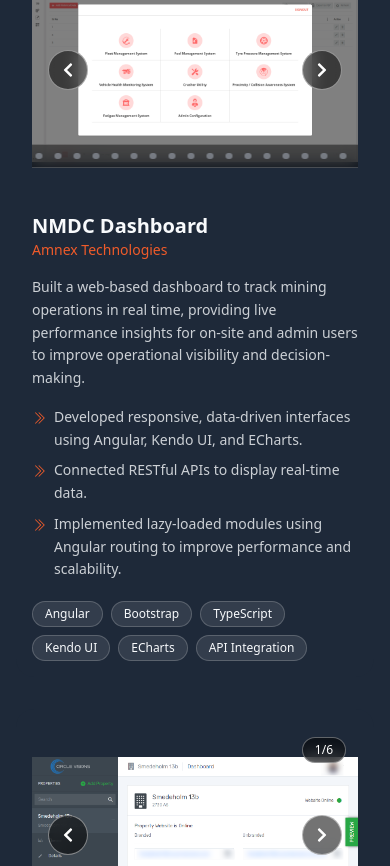
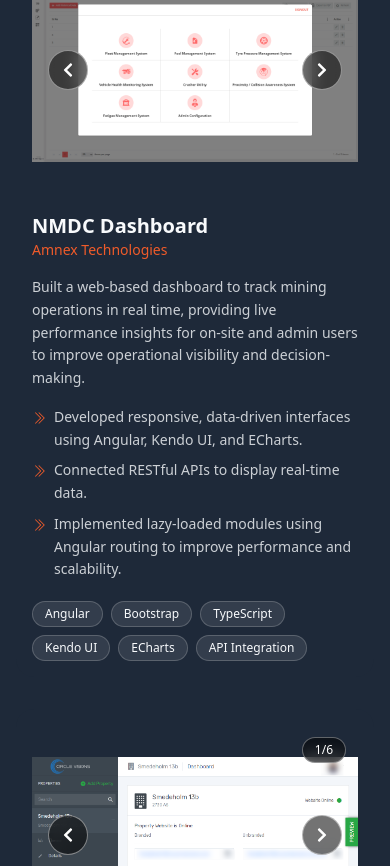
Before and after one commit to KinjalHirapara/portfolio, a React (Vite) app: page / in a window 390 px wide. Shown: the part 4978-5844 px from the top of the page. Built offline with nearby package versions, Linux system fonts and the light colour scheme.

Commit message:
Hide the dot container in mobile device.

```diff
--- a/src/components/Project.tsx
+++ b/src/components/Project.tsx
@@ -251,6 +251,7 @@ const Project: React.FC = () => {
                     }
                     externalLink={project.external}
                     disableGallery={Boolean(project.external)}
+                    hideDotsOnSmall={true}
                     className={`${shouldUseGsap ? "h-full" : "min-h-[220px] aspect-[16/10]"} flex-1 w-full lg:w-[60%]`}
                   />
                   <div className="w-full lg:w-[40%] flex-shrink-0">
--- a/src/components/ProjectGallery.tsx
+++ b/src/components/ProjectGallery.tsx
@@ -8,6 +8,7 @@ type ProjectGalleryProps = {
   images: string[];
   externalLink?: string;
   disableGallery?: boolean;
+  hideDotsOnSmall?: boolean;
   className?: string;
   imageClassName?: string;
   overlayClassName?: string;
@@ -18,6 +19,7 @@ const ProjectGallery: React.FC<ProjectGalleryProps> = ({
   images,
   externalLink,
   disableGallery = false,
+  hideDotsOnSmall = false,
   className = "",
   imageClassName = "",
   overlayClassName = "",
@@ -135,7 +137,11 @@ const ProjectGallery: React.FC<ProjectGalleryProps> = ({
           >
             {activeIndex + 1}/{galleryImages.length}
           </motion.div>
-          <div className="absolute bottom-3 left-1/2 z-20 flex -translate-x-1/2 gap-2 rounded-full border border-white/20 bg-black/45 px-3 py-1.5 backdrop-blur">
+          <div
+            className={`absolute bottom-3 left-1/2 z-20 -translate-x-1/2 gap-2 rounded-full border border-white/20 bg-black/45 px-3 py-1.5 backdrop-blur ${
+              hideDotsOnSmall ? "hidden lg:flex" : "flex"
+            }`}
+          >
             {galleryImages.map((_, index) => {
               const isActive = index === activeIndex;
               return (
```
